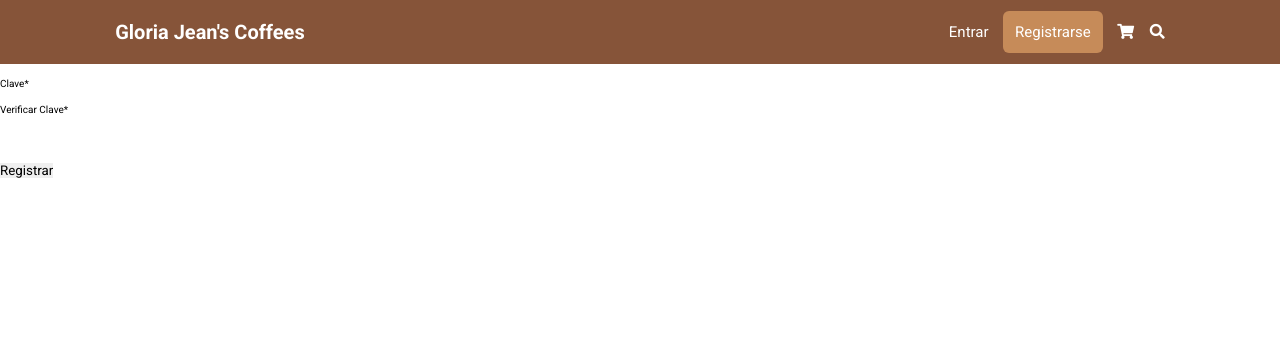
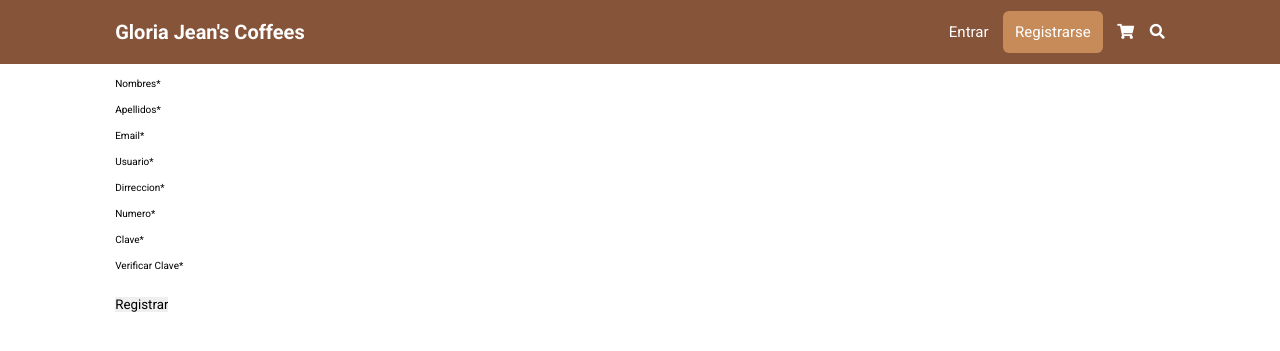
Before and after one commit to Kent-Probe/Plataforma_Jeans_Coffee, a Flask app: page /sign_in/ in a window 1280 px wide. Shown: the top 351 px of the page. Run offline with Flask 2, Linux system fonts and the light colour scheme.

Commit message:
10/10/2021

```diff
--- a/templates/sign_in.html
+++ b/templates/sign_in.html
@@ -1,32 +1,63 @@
 {% extends 'base.html' %}
 {% block cuerpo %}
+<!-- section registrar-encabezado -->
+<section>
+    <div class="text-title"><h1>Registrar cuenta</h1></div>
+    <div class="content-line">
+        <div class="line"></div>
+    </div>
+</section>
+
+<!-- section formulario de registro-->
+
+<section>
     <form name='fregistro' id='fregistro' action='/sign_in/' method='POST'>
-    <div class='login'>
-        <div class='fila'>
-            <div class='c3'>{{ form.nom.label }}</div>
-            <div class='c7'>{{ form.nom(size=100, minlength=1, maxlength=100)}}</div>
+        <div>
+            <div class='content-sign'>
+                <div>
+                    <div>{{ form.nom.label(class="style-sign-label") }}</div>
+                    <div>{{ form.nom( minlength=1, maxlength=100, class="style-sign")}}</div>
                 </div>
-        <div class='fila'>
-            <div class='c3'>{{ form.ema.label }}</div>
-            <div class='c7'>{{ form.ema(size=100, minlength=3, maxlength=100)}}</div>
+                <div>
+                    <div>{{ form.apl.label(class="style-sign-label") }}</div>
+                    <div>{{ form.apl(minlength=5, maxlength=40, class="style-sign")}}</div>
                 </div>
-        <div class='fila'>
-            <div class='c3'>{{ form.usr.label }}</div>
-            <div class='c7'>{{ form.usr(size=40, minlength=5, maxlength=40)}}</div>
             </div>
-        <div class='fila'>
-            <div class='c3'>{{ form.cla.label }}</div>
-            <div class='c7'>{{ form.cla(size=40, minlength=5, maxlength=40)}}</div>
+            <div class='content-sign'>
+                <div>
+                    <div>{{ form.ema.label(class="style-sign-label") }}</div>
+                    <div>{{ form.ema(minlength=3, maxlength=100, class="style-sign")}}</div>
                 </div>
-        <div class='fila'>
-            <div class='c3'>{{ form.ver.label }}</div>
-            <div class='c7'>{{ form.ver(size=40, minlength=5, maxlength=40)}}</div>
+                <div>
+                    <div>{{ form.usr.label(class="style-sign-label") }}</div>
+                    <div>{{ form.usr(minlength=5, maxlength=40, class="style-sign")}}</div>
                 </div>
-        <div class='fila'><br /><hr /><br /></div>
-        <div class='fila'>
-            <div class='c8'>&nbsp;</div>
-            <div class='c2'>{{ form.btn() }}</div>
+            </div>
+            <div class='content-sign'>
+                <div>
+                    <div>{{ form.ads.label(class="style-sign-label") }}</div>
+                    <div>{{ form.ads(minlength=5, maxlength=40, class="style-sign")}}</div>
+                </div>
+                <div>
+                    <div>{{ form.num.label(class="style-sign-label") }}</div>
+                    <div>{{ form.num(minlength=5, maxlength=40, class="style-sign")}}</div>
+                </div>
+            </div>
+            <div class='content-sign'>
+                <div>
+                    <div>{{ form.cla.label(class="style-sign-label") }}</div>
+                    <div>{{ form.cla(minlength=5, maxlength=40, class="style-sign")}}</div>
+                </div>
+                <div>
+                    <div>{{ form.ver.label(class="style-sign-label") }}</div>
+                    <div>{{ form.ver(minlength=5, maxlength=40, class="style-sign")}}</div>
+                </div>
+            </div>
+            <div class="content-line">
+                <div >&nbsp;</div>
+                <div >{{ form.btn(class='style-btn-sign') }}</div>
             </div>
         </div>
     </form>
+</section>
 {% endblock %}
```
Lines whose indentation alone changed are shown as unchanged.
